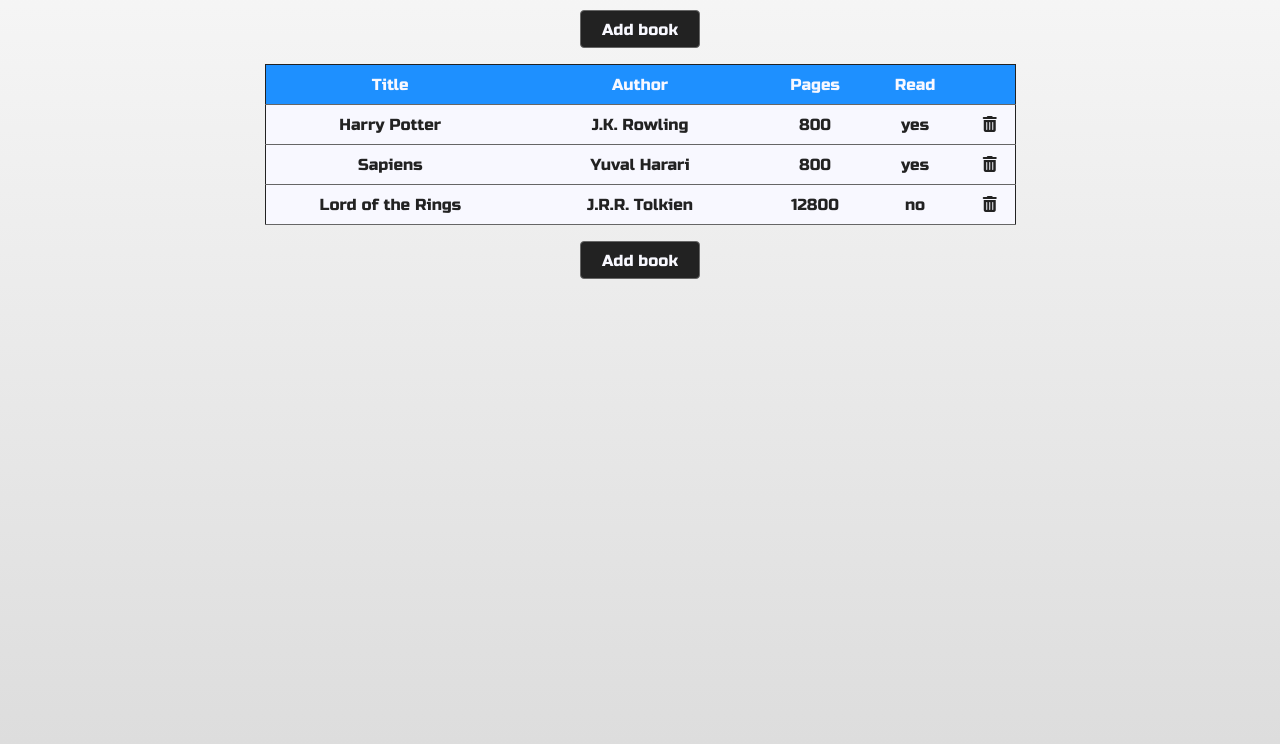
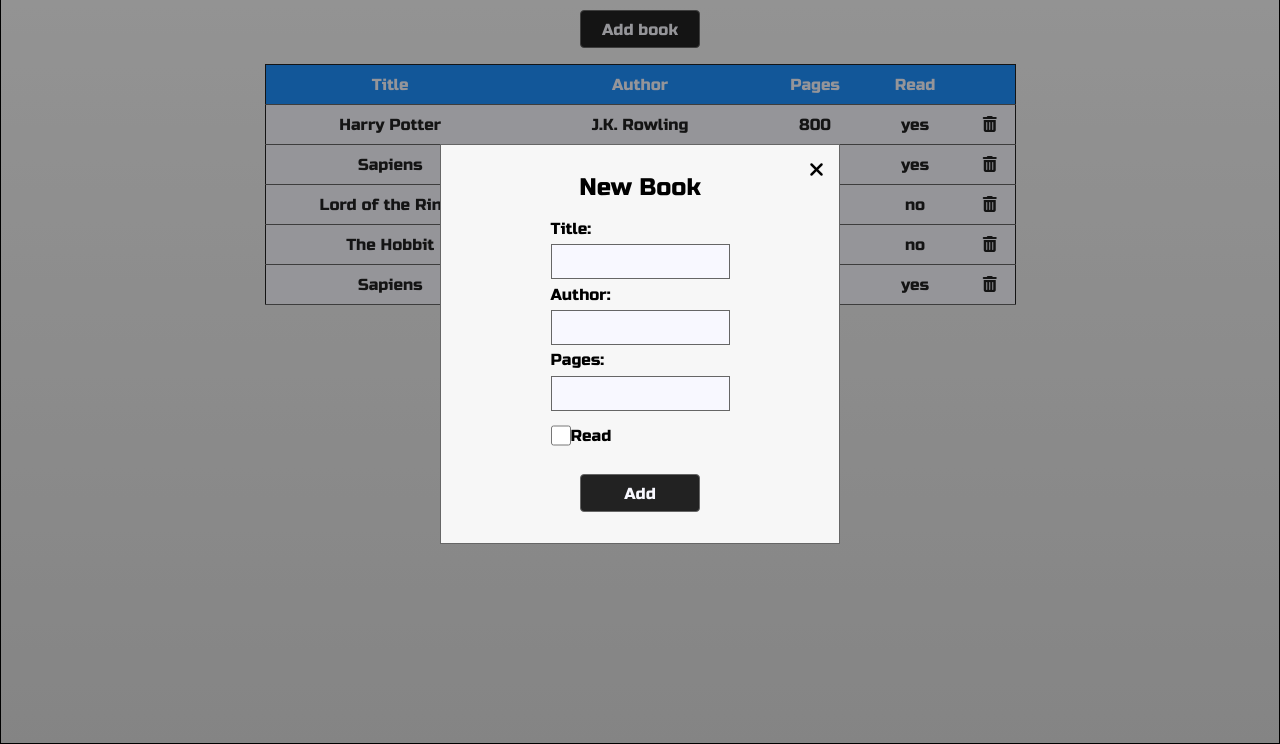
Before and after one commit to robertompfm/library, a website: page index.html in a window 1280 px wide. Shown: the part 56-800 px from the top of the page. Drawn offline with Linux system fonts and the light colour scheme.

Commit message:
making the add book window

```diff
--- a/index.html
+++ b/index.html
@@ -25,7 +25,7 @@
       <col class="col--read">
       <col class="col--del">
     </colgroup>
-    <tbody>
+    <thead>
       <tr class="row row--header">
         <th>Title</th>
         <th>Author</th>
@@ -33,25 +33,27 @@
         <th>Read</th>
         <th></th>
       </tr>
+    </thead>
+    <tbody>
       <tr class="row row--content">
         <td>Harry Potter</td>
         <td>J.K. Rowling</td>
         <td>800</td>
-        <td class="read"><i class="yes"></i></td>
+        <td><span class="read green-hover">yes</span></td>
         <td><i class="fa fa-trash del"></i></td>
       </tr>
       <tr class="row row--content">
         <td>Sapiens</td>
         <td>Yuval Harari</td>
         <td>800</td>
-        <td class="read"><i class="yes"></i></td>
+        <td><span class="read green-hover">yes</span></td>
         <td><i class="fa fa-trash del"></i></td>
       </tr>
       <tr class="row row--content">
         <td>Lord of the Rings</td>
         <td>J.R.R. Tolkien</td>
         <td>12800</td>
-        <td class="read"><i class="no"></i></td>
+        <td><span class="read red-hover">no</span></td>
         <td><i class="fa fa-trash del"></i></td>
       </tr>
     </tbody>
@@ -61,6 +63,28 @@
     <button class="btn">Add book</button>
   </div>
 
+  <div class="dialog">
+    <div class="dialog__window">
+      <h2 class="dialog__title">New Book</h2>
+      <form class="dialog__form" action="">
+        <label for="title-inpt">Title:</label>
+        <input type="text" id="title-inpt">
+        <label for="author-inpt">Author:</label>
+        <input type="text" id="author-inpt">
+        <label for="pages-inpt">Pages:</label>
+        <input type="number" id="pages-inpt">
+        <div>
+          <input type="checkbox" id="read-checkbox">
+          <label for="read-checkbox">Read</label>
+        </div>
+      </form>
+      <button class="btn">Add</button>
+      <div class="dialog__close">
+        <i class="fa fa-close"></i>
+      </div>
+    </div>
+  </div>
+
   <script src="scripts/script.js">
   </script>
 </body>
--- a/scripts/script.js
+++ b/scripts/script.js
@@ -1,4 +1,6 @@
+// GLOBAL VARIABLES
 let myLibrary = [];
+const TABLE_BODY = document.querySelector(".table").querySelector("tbody");
 
 // BOOK CLASS
 // Constructor
@@ -10,7 +12,7 @@ function Book(title, author, pages, read) {
   this.read = read;
 }
 
-// Methods
+// methods
 Book.prototype.info = function() {
   let readStr = this.read ? "read" : "not read yet";
   let infoStr = `${this.title} by ${this.author}, ${this.pages} pages, ${readStr}`;
@@ -18,14 +20,64 @@ Book.prototype.info = function() {
 }
 
 
-//
+// FUNCTIONS
+// add book function
 function addBookToLibrary(title, author, pages, read) {
   myLibrary.push(new Book(title, author, pages, read));
 }
 
+// render all books
+function render() {
+
+  myLibrary.forEach(book => {
+    renderABook(book);
+  });
+}
+
+// render a book
+function renderABook(book) {
+  // creating elements
+  let row = document.createElement("tr");
+  let title = document.createElement("td");
+  let author = document.createElement("td");
+  let pages = document.createElement("td");
+  let read = document.createElement("td");
+  let read_span = document.createElement("span");
+  let trash = document.createElement("td");
+  let trash_icon = document.createElement("i");
+
+  // setting the text
+  title.textContent = book.title;
+  author.textContent = book.author;
+  pages.textContent = book.pages;
+  read_span.textContent = book.read ? "yes" : "no";
+
+  // adding classes
+  row.classList.add("row");
+  row.classList.add("row--content");
+  trash_icon.classList.add("fa");
+  trash_icon.classList.add("fa-trash");
+  trash_icon.classList.add("del");
+  read_span.classList.add("read");
+  read_span.classList.add(book.read ? "green-hover" : "red-hover");
+
+  // appending childs
+  read.appendChild(read_span);
+  trash.appendChild(trash_icon);
+  row.appendChild(title);
+  row.appendChild(author);
+  row.appendChild(pages);
+  row.appendChild(read);
+  row.appendChild(trash);
+  TABLE_BODY.appendChild(row);
+}
 
 // test
 theHobbit = new Book("The Hobbit", "J.R.R. Tolkien", 295, false);
+sapiens = new Book("Sapians", "Yuval Noah Harari", 443, true);
 addBookToLibrary("The Hobbit", "J.R.R. Tolkien", 295, false);
-theHobbit.info();
-console.log(myLibrary)
+addBookToLibrary("Sapiens", "Yuval Noah Harari", 443, true);
+// theHobbit.info();
+// console.log(myLibrary)
+render();
+console.log(TABLE_BODY);
--- /dev/null
+++ b/styles/sass/components/_dialog.scss
@@ -0,0 +1,62 @@
+.dialog {
+  position: absolute;
+  top: 0;
+  left: 0;
+  width: 100vw;
+  height: 100vh;
+  border: solid 1px;
+  background-color: rgba($color: #000000, $alpha: .4);
+
+  &__window {
+    position: absolute;
+    padding: 2rem;
+    top: 50%;
+    left: 50%;
+    background-color: $color-grey-light-1;
+    width: 40rem;
+    height: 40rem;
+    transform: translate(-50%, -50%);
+    border: $color-grey-dark-2 solid 1px;
+    display: flex;
+    flex-direction: column;
+    justify-content: space-around;
+    align-items: center;
+  }
+
+  &__title {
+    font-size: 2.4rem;
+  }
+
+  &__form {
+    font-size: 1.6rem;
+    height: 65%;
+    display: flex;
+    flex-direction: column;
+    justify-content: space-between;
+    align-items: flex-start;
+
+    & input {
+      height: 3.5rem;
+      min-width: 2rem;
+      background-color: $color-white;
+      border: 1px solid $color-grey-dark-2;
+    }
+
+    & div {
+      display: flex;
+      flex-direction: row;
+      justify-content: left;
+      align-items: center;
+    }
+
+  }
+
+  &__close {
+    position: absolute;
+    right: 1.5rem;
+    top: 1.5rem;
+    font-size: 2rem;
+    cursor: pointer;
+  }
+
+}
--- a/styles/sass/components/_table.scss
+++ b/styles/sass/components/_table.scss
@@ -54,11 +54,11 @@
 
 .del {
   padding: 0;
+  transition: all .1s;
   // color: $color-grey-dark-2;
 }
 
 .del:active {
-  transition: all .1s;
   transform: scale(.9);
 }
 
@@ -77,3 +77,17 @@
   content: "no";
   // color: red;
 }
+
+.read {
+  padding: 0;
+  transition: all .3s;
+  cursor: pointer;
+}
+
+.green-hover:hover {
+  color: green;
+}
+
+.red-hover:hover {
+  color: red;
+}
--- a/styles/sass/main.scss
+++ b/styles/sass/main.scss
@@ -6,5 +6,6 @@
 
 @import "components/table";
 @import "components/buttons";
+@import "components/dialog";
 
 @import "pages/home";
```
Also changed, not shown: styles/style.css.
